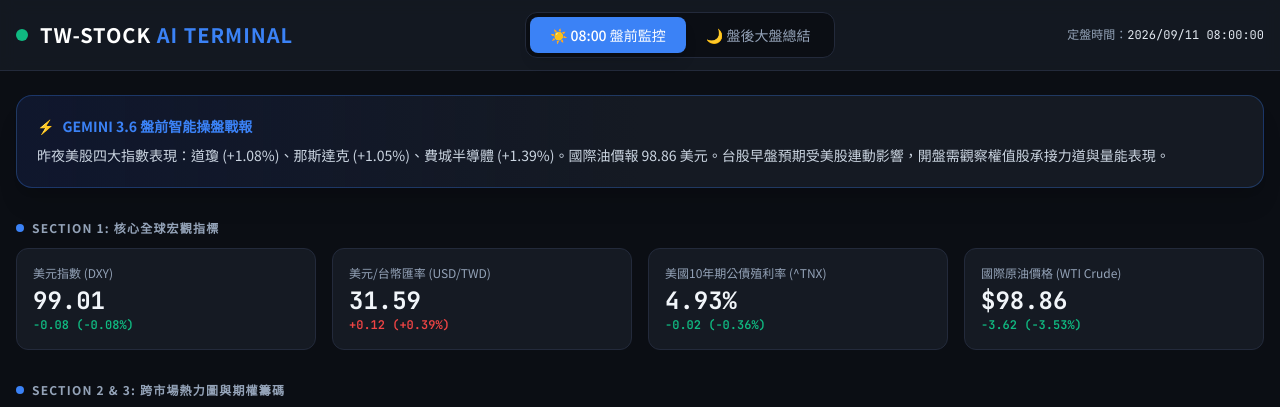
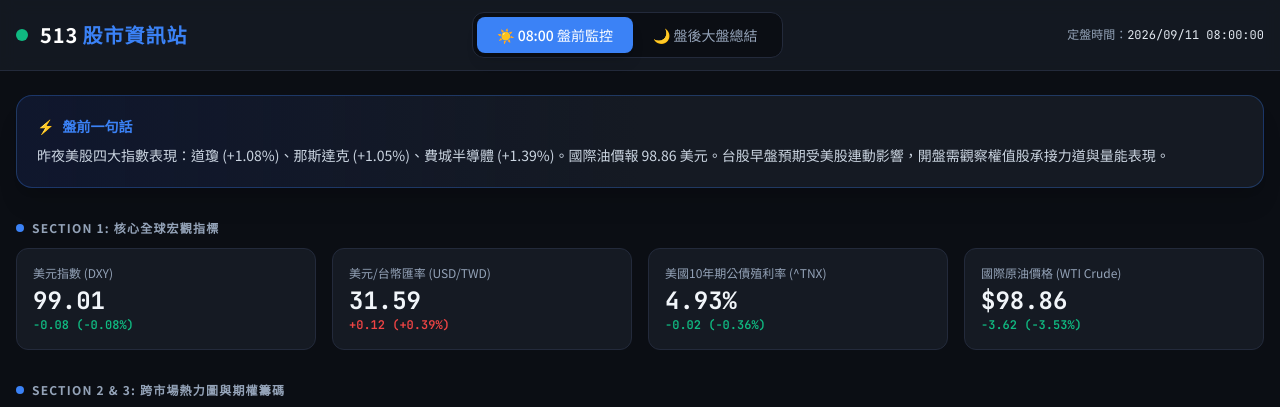
Before and after one commit to 5e3rrr/tw-stock-ai, a plain HTML site: page index.html in a window 1280 px wide. Shown: the top 407 px of the page. Drawn offline with nearby package versions, Linux system fonts and the light colour scheme.

Commit message:
Update branding title to 513股市資訊站

```diff
--- a/index.html
+++ b/index.html
@@ -3,7 +3,7 @@
 <head>
   <meta charset="UTF-8">
   <meta name="viewport" content="width=device-width, initial-scale=1.0">
-  <title>台股 AI 操盤指揮中心 | 盤前盤後全方位監控</title>
+  <title>513股市資訊站 | 盤前盤後全方位監控</title>
   <!-- Tailwind CSS CDN -->
   <script src="https://cdn.tailwindcss.com"></script>
   <script>
@@ -40,7 +40,7 @@
     <div class="max-w-7xl mx-auto px-4 py-3 flex flex-wrap items-center justify-between gap-4">
       <div class="flex items-center space-x-3">
         <div class="h-3 w-3 rounded-full bg-emerald-500 animate-ping"></div>
-        <span class="text-xl font-bold tracking-wider text-white">TW-STOCK <span class="text-accentBlue">AI TERMINAL</span></span>
+        <span class="text-xl font-black tracking-wider text-white">513<span class="text-accentBlue ml-1">股市資訊站</span></span>
       </div>
 
       <!-- 切換按鈕 -->
@@ -69,7 +69,7 @@
       <div class="bg-gradient-to-r from-blue-950/40 via-tradeCard to-tradeCard border border-accentBlue/30 rounded-2xl p-5 shadow-xl">
         <div class="flex items-center space-x-2 text-accentBlue font-bold text-sm mb-2">
           <span>⚡</span>
-          <span>GEMINI 3.6 盤前智能操盤戰報</span>
+          <span>盤前一句話</span>
         </div>
         <p id="pre-ai-brief" class="text-slate-300 text-sm leading-relaxed">
           盤前數據加載中...
@@ -186,7 +186,7 @@
             </div>
           </div>
 
-          <!-- 焦點族群連動 (動態) -->
+          <!-- 焦點族群連動 -->
           <div class="bg-tradeCard border border-tradeBorder rounded-xl p-5">
             <div class="text-sm font-bold text-slate-200 mb-3 flex items-center">
               <span class="mr-2">🔥</span> 盤前概念題材與強勢族群連動
```
